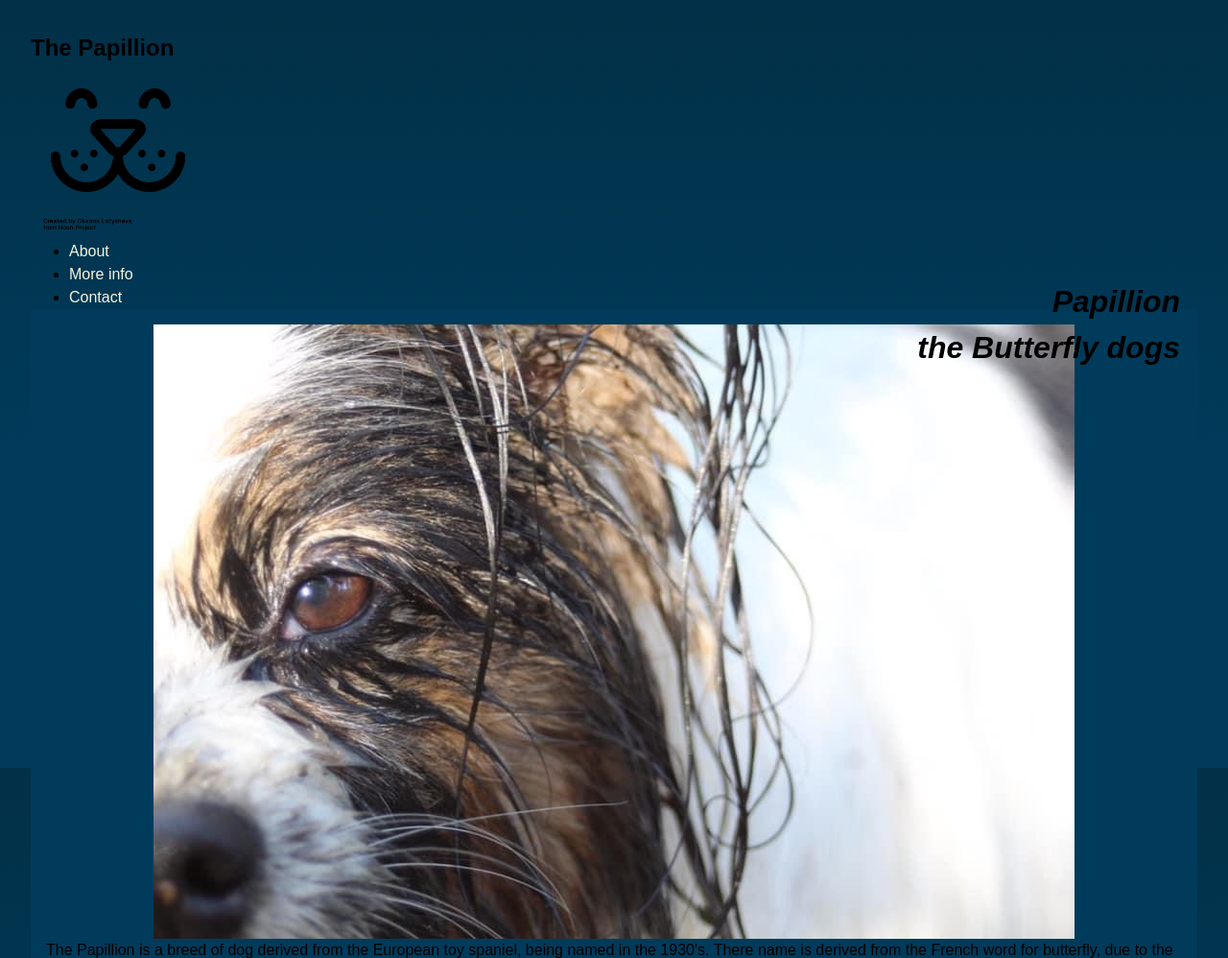
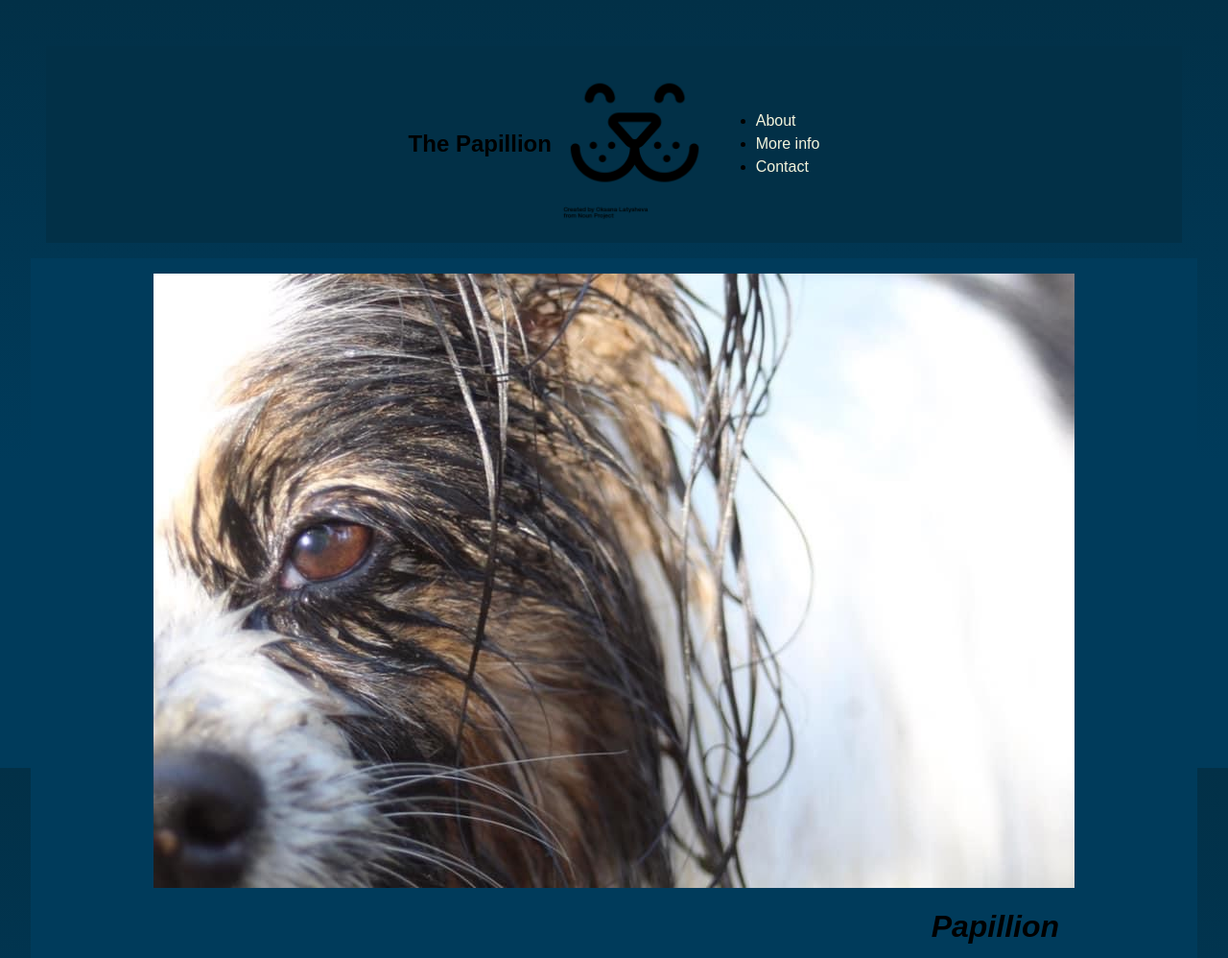
Before and after one commit to irm1005-itec1005-fall-2023/assignment-02-callumtate, a plain HTML site: page index.html in a window 1280 px wide. Shown: the top 998 px of the page at 96% size. Drawn offline with Linux system fonts and the light colour scheme.

Commit message:
pass 2 on layouts

```diff
--- a/index.html
+++ b/index.html
@@ -38,8 +38,8 @@
 
     <main>
       <div class = "Hero">
+        <img src="./IMG_1942.jpeg" alt="Placeholder Image" />
         <h1>Papillion <br />the Butterfly dogs </h1>
-        <img src="./IMG_1942.jpeg" alt="Placeholder Image" />
       </div>
 
       <p>
--- a/style.css
+++ b/style.css
@@ -25,20 +25,31 @@ body {
   background-attachment: fixed;
 }
 
+header {
+  display: flex;
+  justify-content: center;
+  align-items: center;
+  background-color: #023047;
+  padding: 1rem;
+  margin: 1rem;
+}
+
+footer {
+  display: flex;
+  justify-content: center;
+  align-items: center;
+  background-color: #023047;
+  padding: 1rem;}
+
 .hero{
   background-color: #023047;
   padding: 1rem;
   margin: 1rem;
-
 }
 h1{
   color :black;
   font-size: 2rem;
   text-align: right;
-  margin: 1.5rem;
-  position: absolute;
-  top: 250px;
-  right: 10px;
   font-style: italic;
   padding: 1rem;
 }
```
